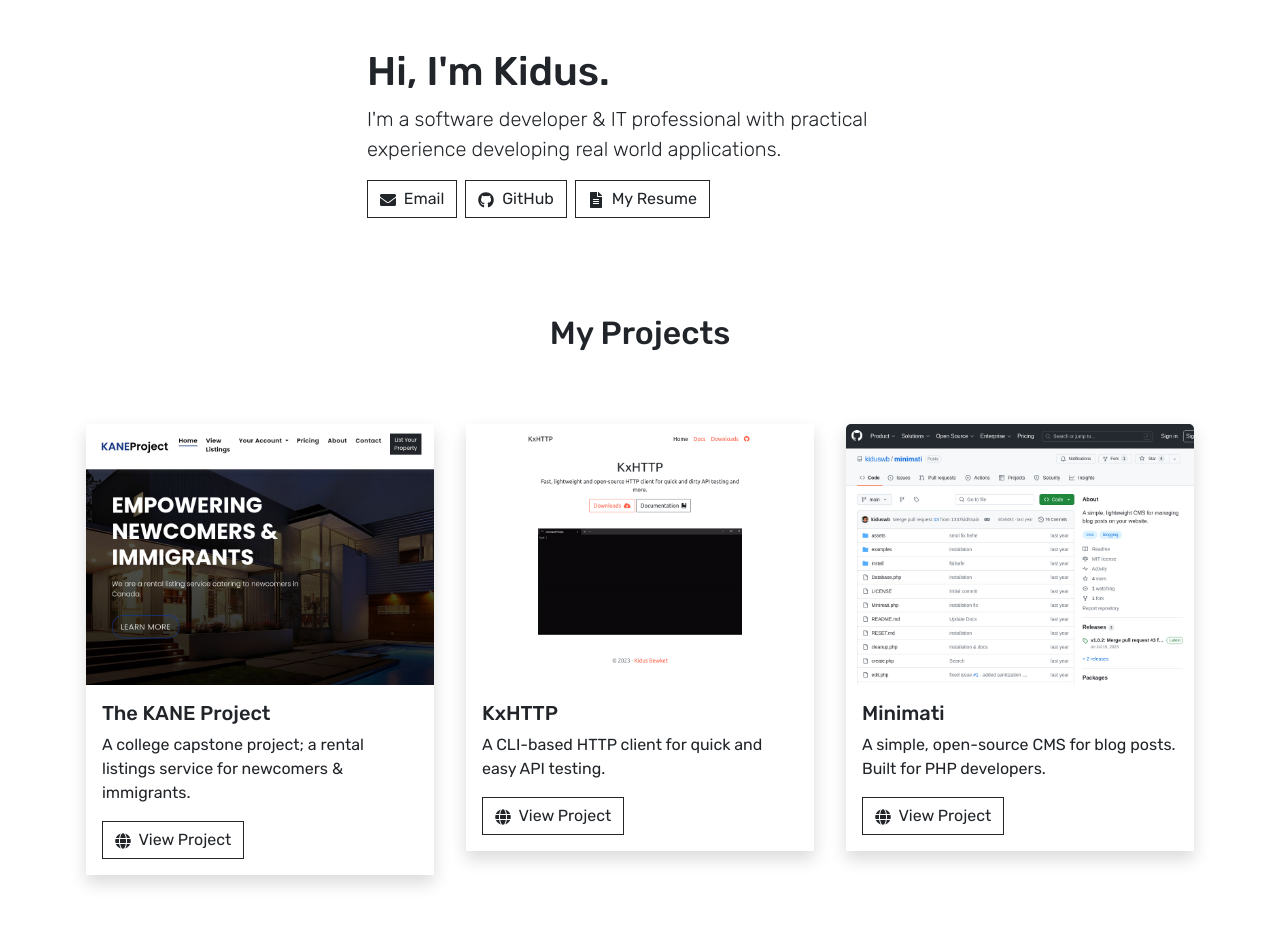
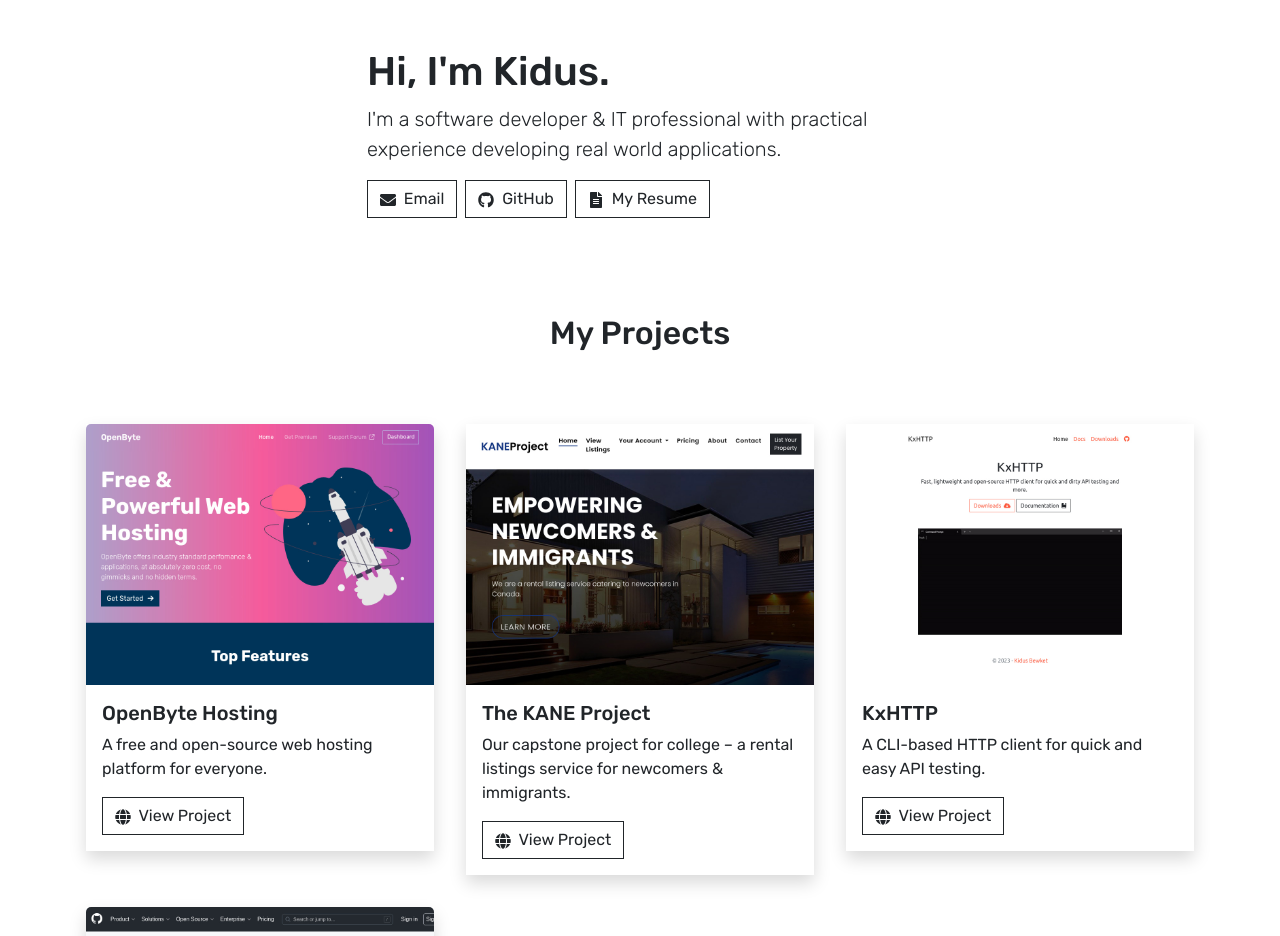
Before and after one commit to kiduswb/personal-website, a React (Vite) app: page / in a window 1280 px wide. Shown: the top 936 px of the page. Built offline with nearby package versions, Linux system fonts and the light colour scheme.

Commit message:
added: openbyte

```diff
--- a/src/App.jsx
+++ b/src/App.jsx
@@ -9,8 +9,14 @@ function App () {
 
 	const projects = [
 		{
+			name: 'OpenByte Hosting',
+			description: 'A free and open-source web hosting platform for everyone.',
+			image: 'images/openbyte.jpg',
+			weblink: 'https://openbytehosting.com'
+		},
+		{
 			name: 'The KANE Project',
-			description: 'A college capstone project; a rental listings service for newcomers & immigrants.',
+			description: 'Our capstone project for college – a rental listings service for newcomers & immigrants.',
 			image: 'images/kaneproject.jpg',
 			weblink: 'https://kaneproject.ca'
 		},
--- a/src/components/Hero.jsx
+++ b/src/components/Hero.jsx
@@ -1,5 +1,7 @@
 import { Container, Row, Col, Button } from 'react-bootstrap';
 import { FaEnvelope, FaGithub, FaFileAlt } from 'react-icons/fa';
+
+//!TODO: Add Resume Link
 
 function Hero() {
     return (
@@ -30,7 +32,7 @@ function Hero() {
                         <Button
                             variant="outline-dark"
                             className="rounded-0"
-                            href="https://www.dropbox.com/scl/fi/ip59z7c8j22nuc2coh2t8/KidusResume.pdf?rlkey=8emxdy1vvlxp2emo3y2zent97&st=jjxykk0n&dl=0"
+                            href="javascript:void();"
                             target="_blank"
                         >
                             <FaFileAlt />&nbsp; My Resume
```
Also changed, not shown: public/images/openbyte.jpg (added), 1 other file (tests, documents, lock files or other folders).
